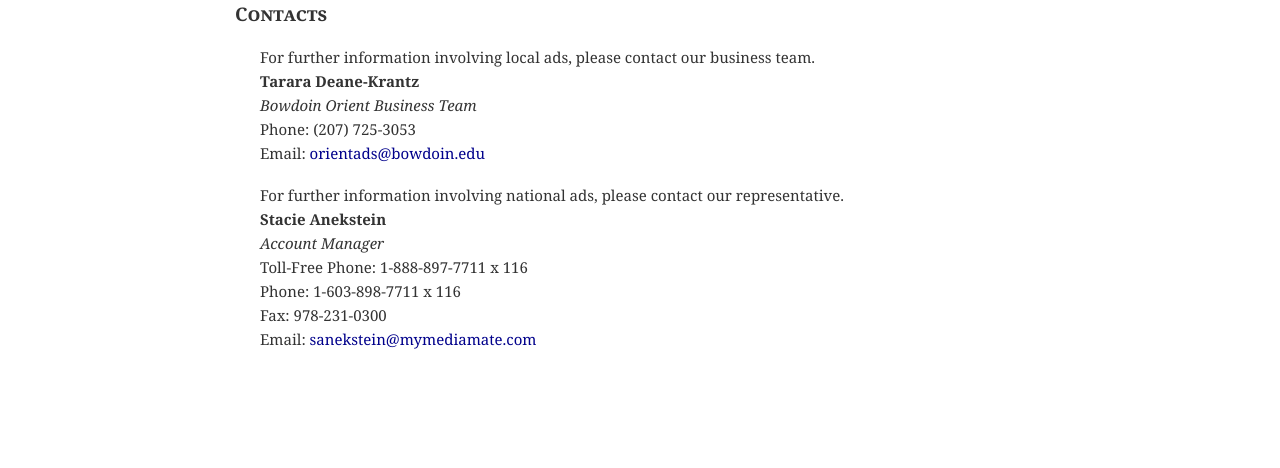
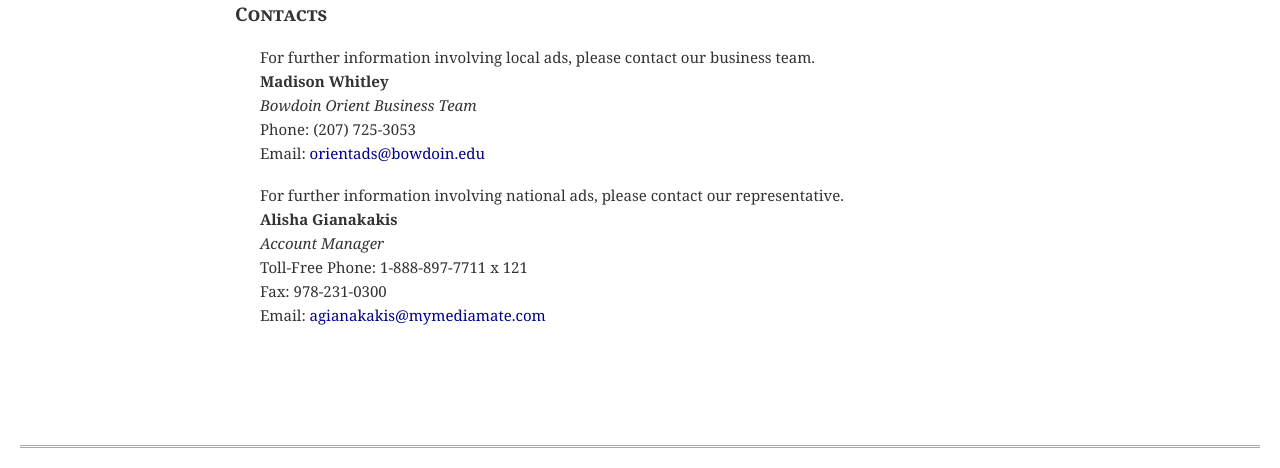
Before and after one commit to bjacobel/bonus, a CodeIgniter app: template application/views/advertise.php in a window 1280 px wide. Shown: the part 2067-2535 px from the top of the page. Run offline with CodeIgniter, Linux system fonts and the light colour scheme; the template is opened without the code that fills it, so the values that code supplies are empty; some libraries are stand-ins or nearby versions.

Commit message:
updated some biz team info

```diff
--- a/application/views/advertise.php
+++ b/application/views/advertise.php
@@ -63,8 +63,7 @@
 					<div class="street-address">6200 College Station</div>
 					<div class="locality">Brunswick</span>, <span class="region">Maine</span> <span class="postal-code">04011</div>
 				</div>
-				<div class="staff"><span class="position">Business Manager:</span> <br>Tarara Deane-Krantz</div>
-				<div class="staff"><span class="position">Assistant Business Managers:</span> <br>Maya Lloyd &amp; Madison Whitley</div>
+				<div class="staff"><span class="position">Business Managers:</span> <br>Madison Whitley &amp; Maya Lloyd</div>
 			</div>
 		</div>
 
@@ -333,19 +332,18 @@
 				<h3>Contacts</h3>
 
 				<p>For further information involving local ads, please contact our business team. <br>
-				<strong>Tarara Deane-Krantz</strong> <br>
+				<strong>Madison Whitley</strong> <br>
 				<em>Bowdoin Orient Business Team</em> <br>
 				Phone: (207) 725-3053<br>
 				Email: <a href="mailto: orientads@bowdoin.edu">orientads@bowdoin.edu</a>
 				</p>
 
 				<p>For further information involving national ads, please contact our representative. <br>
-				<strong>Stacie Anekstein</strong> <br>
+				<strong>Alisha Gianakakis</strong> <br>
 				<em>Account Manager</em> <br>
-				Toll-Free Phone: 1-888-897-7711 x 116 <br>
-				Phone: 1-603-898-7711 x 116 <br>
+				Toll-Free Phone: 1-888-897-7711 x 121 <br>
 				Fax: 978-231-0300<br>
-				Email: <a href="mailto:sanekstein@mymediamate.com">sanekstein@mymediamate.com</a>
+				Email: <a href="mailto:agianakakis@mymediamate.com">agianakakis@mymediamate.com</a>
 				</p>
 
 		</div>
```
